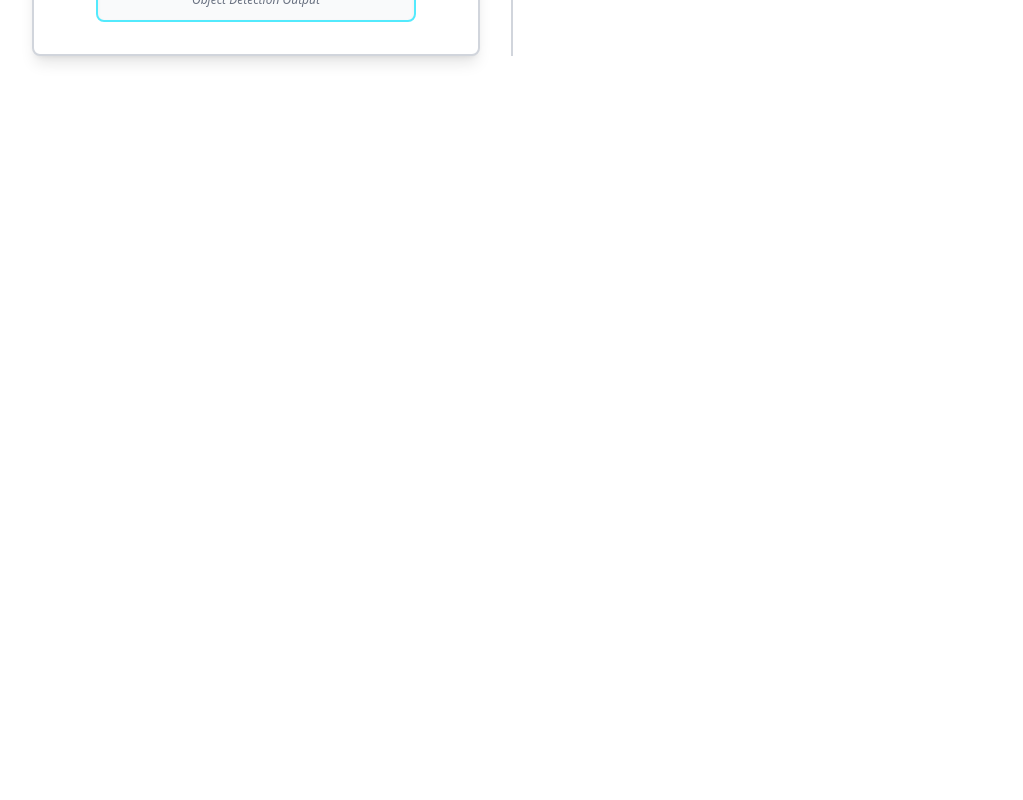
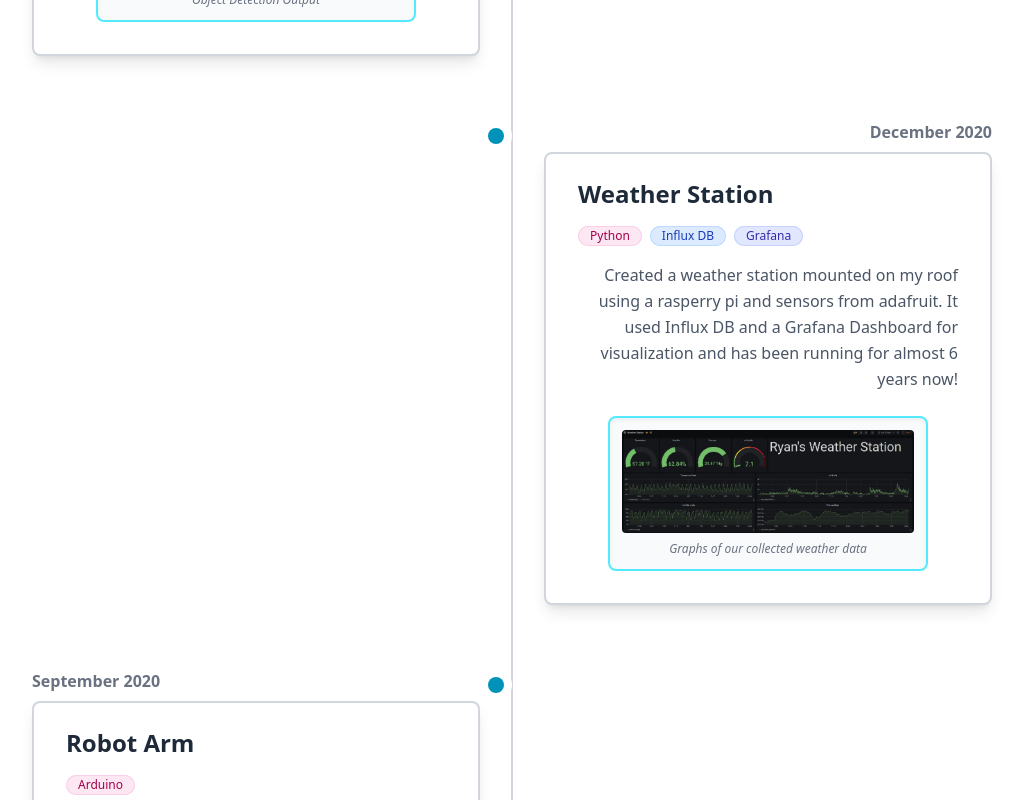
Before and after one commit to rylero/rylero.github.io, a Svelte app: page / in a window 1280 px wide. Shown: the part 2060-2860 px from the top of the page, without its empty margins (128-1151 px from the left). Before the commit the page ends 2180 px from the top, so only its background shows below. Built offline with nearby package versions, Linux system fonts and the light colour scheme.

Commit message:
More Projects

```diff
--- a/src/App.svelte
+++ b/src/App.svelte
@@ -7,6 +7,8 @@
   // User edits: Added image import (assuming the 'assets' folder is structured correctly)
   import research_image from "./assets/research.png";
   import vision_image from "./assets/vision.png";
+  import weather_image from "./assets/weather.png";
+  import robot_arm_image from "./assets/robotarm.png";
 
   // --- Single Project Data: My Research Section (RPT) ---
   const researchPaper = {
@@ -33,6 +35,26 @@
           imageUrl: vision_image,
           imageAlt: "Object Detection Output",
           techStack: ['C++', 'OpenCV', 'RFDetr']
+      },
+      {
+          date: "December 2020",
+          title: "Weather Station",
+          blurb: "Created a weather station mounted on my roof using a rasperry pi and sensors from adafruit. It used Influx DB and a Grafana Dashboard for visualization and has been running for almost 6 years now!",
+          link: "https://github.com/rylero/WeatherStation",
+          isWIP: false,
+          imageUrl: weather_image,
+          imageAlt: "Graphs of our collected weather data",
+          techStack: ['Python', 'Influx DB', 'Grafana']
+      },
+      {
+          date: "September 2020",
+          title: "Robot Arm",
+          blurb: "Built a Robot Arm for the Robotics Merit Badge in Boy Scouts. It used a biking glove with an arduino, gyroscope, and bluetooth module mounted on it as a controller. The robot used an arduino to control the servos, which were powered by a PC power supply I took apart.",
+          link: "https://github.com/rylero/Robot-Arm",
+          isWIP: false,
+          imageUrl: robot_arm_image,
+          imageAlt: "Graphs of our collected weather data",
+          techStack: ['Arduino']
       },
   ];
 
```
Also changed, not shown: src/assets/robotarm.png (added), src/assets/weather.png (added).
